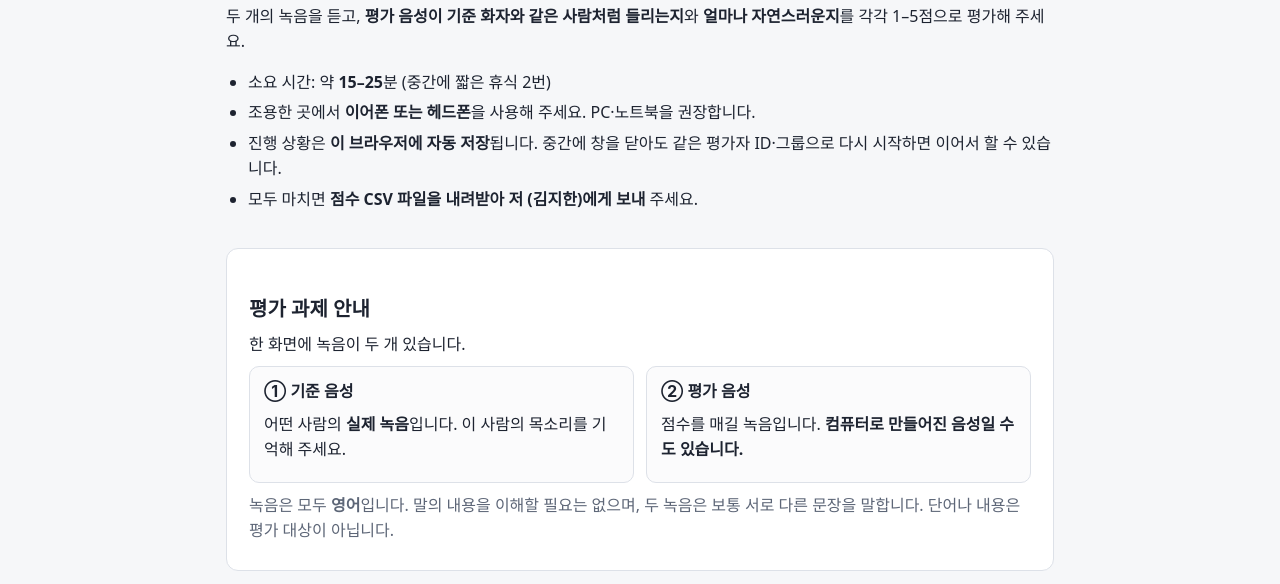
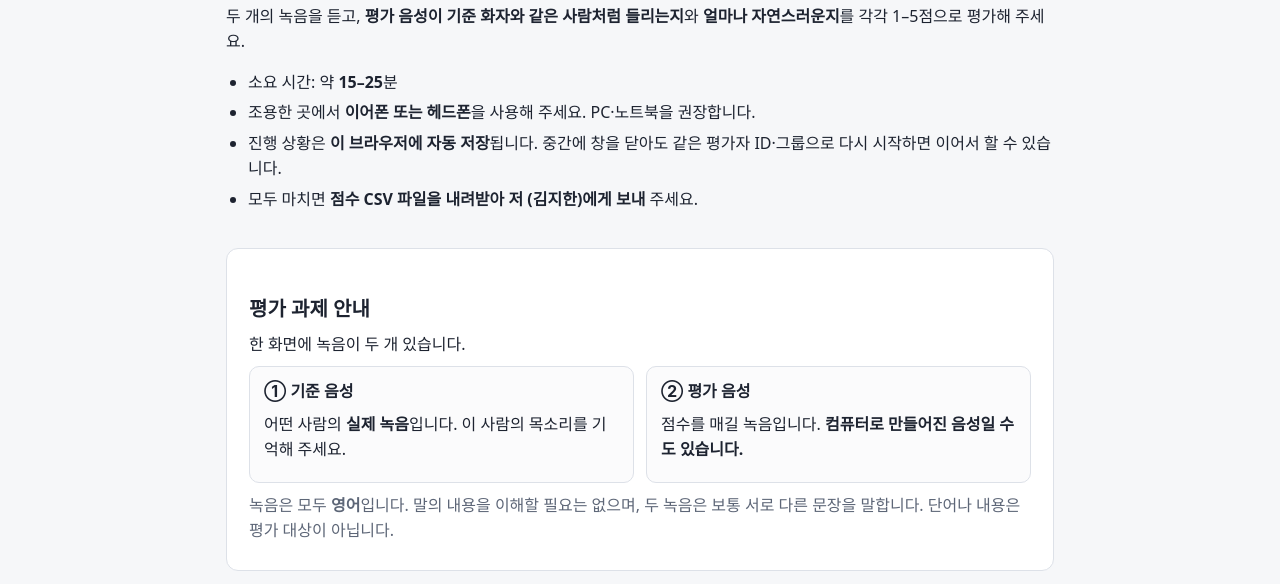
Before and after one commit to jackyhans1/NAACL-listening-test, a plain HTML site: page index.html in a window 1280 px wide. Shown: the part 170-754 px from the top of the page. Drawn offline with Linux system fonts and the light colour scheme.

Commit message:
remove break note

```diff
--- a/index.html
+++ b/index.html
@@ -26,7 +26,7 @@
         <p>두 개의 녹음을 듣고, <b>평가 음성이 기준 화자와 같은 사람처럼 들리는지</b>와
           <b>얼마나 자연스러운지</b>를 각각 1–5점으로 평가해 주세요.</p>
         <ul class="facts">
-          <li>소요 시간: 약 <b id="minutes">15–25</b>분 (중간에 짧은 휴식 2번)</li>
+          <li>소요 시간: 약 <b id="minutes">15–25</b>분</li>
           <li>조용한 곳에서 <b>이어폰 또는 헤드폰</b>을 사용해 주세요. PC·노트북을 권장합니다.</li>
           <li>진행 상황은 <b>이 브라우저에 자동 저장</b>됩니다. 중간에 창을 닫아도 같은 평가자 ID·그룹으로 다시 시작하면 이어서 할 수 있습니다.</li>
           <li>모두 마치면 <b>점수 CSV 파일을 내려받아 저 (김지한)에게 보내</b> 주세요.</li>
```
